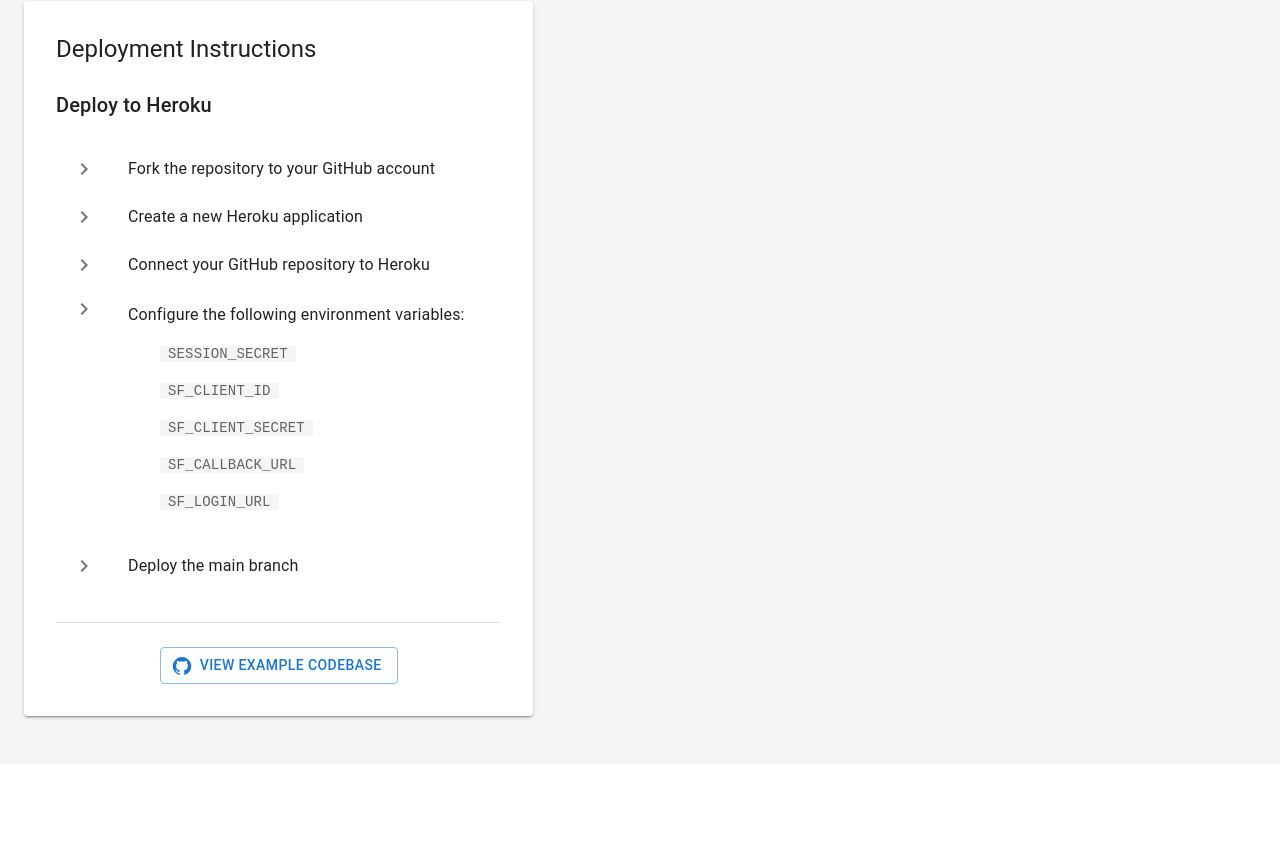
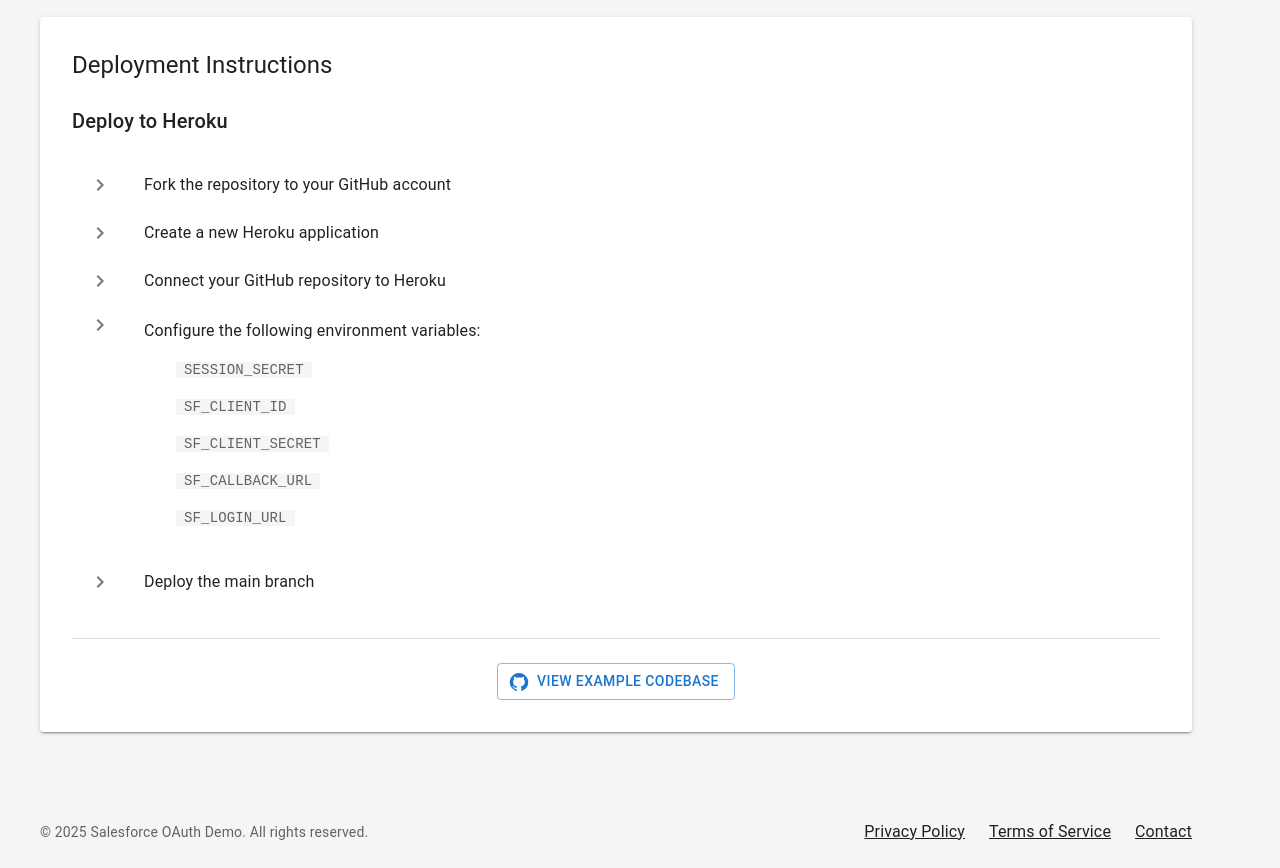
Before and after one commit to adamSellers/china-auth-demo, a React (Vite) app in the folder client/: page / in a window 1280 px wide. Shown: the part 473-1341 px from the top of the page. Before the commit the page ends 1237 px from the top, so only its background shows below. Built offline with nearby package versions, Linux system fonts and the light colour scheme; no server answers.

Commit message:
layout and styling stuff

```diff
--- a/client/src/App.jsx
+++ b/client/src/App.jsx
@@ -3,8 +3,9 @@
 import { ThemeProvider, CssBaseline, createTheme } from '@mui/material';
 import HomePage from './pages/HomePage';
 import Dashboard from './pages/Dashboard';
+import Layout from './components/Layout';
 
-// Create a custom theme (optional)
+// Create a custom theme
 const theme = createTheme({
   palette: {
     primary: {
@@ -12,6 +13,17 @@
     },
     background: {
       default: '#f5f5f5',
+    },
+  },
+  components: {
+    MuiContainer: {
+      styleOverrides: {
+        root: {
+          '@media (min-width: 1200px)': {
+            maxWidth: '1200px',
+          },
+        },
+      },
     },
   },
 });
@@ -22,10 +34,12 @@
       <CssBaseline />
       <AuthProvider>
         <Router>
-          <Routes>
-            <Route path="/" element={<HomePage />} />
-            <Route path="/dashboard" element={<Dashboard />} />
-          </Routes>
+          <Layout>
+            <Routes>
+              <Route path="/" element={<HomePage />} />
+              <Route path="/dashboard" element={<Dashboard />} />
+            </Routes>
+          </Layout>
         </Router>
       </AuthProvider>
     </ThemeProvider>
--- /dev/null
+++ b/client/src/components/Layout.jsx
@@ -0,0 +1,59 @@
+import { Box, Container, Typography, Link } from '@mui/material';
+
+const Layout = ({ children }) => {
+  return (
+    <Box sx={{
+      minHeight: '100vh',
+      display: 'flex',
+      flexDirection: 'column'
+    }}>
+      {/* Main content */}
+      <Container
+        fixed
+        sx={{
+          width: '1200px !important',
+          flex: 1,
+          py: 4
+        }}
+      >
+        {children}
+      </Container>
+
+      {/* Footer */}
+      <Box
+        component="footer"
+        sx={{
+          py: 3,
+          px: 2,
+          mt: 'auto',
+          backgroundColor: 'grey.100'
+        }}
+      >
+        <Container fixed sx={{ width: '1200px !important' }}>
+          <Box sx={{
+            display: 'flex',
+            justifyContent: 'space-between',
+            alignItems: 'center'
+          }}>
+            <Typography variant="body2" color="text.secondary">
+              © 2025 Salesforce OAuth Demo. All rights reserved.
+            </Typography>
+            <Box>
+              <Link href="#" color="inherit" sx={{ mr: 3 }}>
+                Privacy Policy
+              </Link>
+              <Link href="#" color="inherit" sx={{ mr: 3 }}>
+                Terms of Service
+              </Link>
+              <Link href="#" color="inherit">
+                Contact
+              </Link>
+            </Box>
+          </Box>
+        </Container>
+      </Box>
+    </Box>
+  );
+};
+
+export default Layout;
--- a/client/src/pages/HomePage.jsx
+++ b/client/src/pages/HomePage.jsx
@@ -1,7 +1,6 @@
 import { useAuth } from '../context/AuthContext';
 import { Navigate } from 'react-router-dom';
 import {
-  Container,
   Typography,
   Paper,
   Button,
@@ -36,7 +35,7 @@
   }
 
   return (
-    <Container maxWidth="md" sx={{ py: 6 }}>
+    <Box sx={{ py: 4 }}>
       {/* Login Section */}
       <Paper
         sx={{
@@ -207,7 +206,7 @@
           </Button>
         </Box>
       </Paper>
-    </Container>
+    </Box>
   );
 };
 
```
